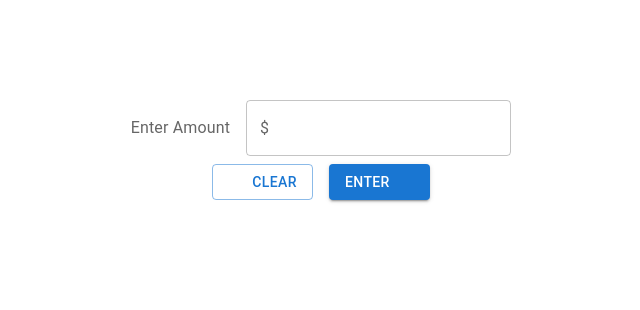
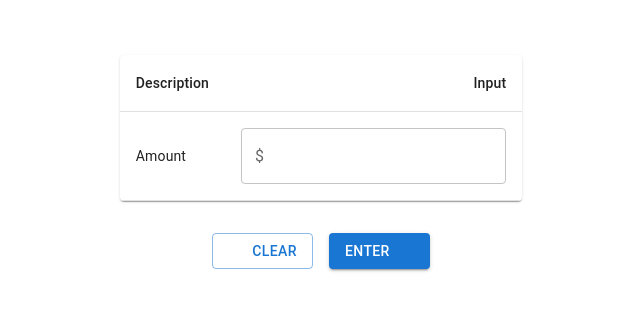
Before and after one commit to samuelparada6/financial-planner, a React (Vite) app: page / in a window 1280 px wide. Shown: the part 250-560 px from the top of the page, without its empty margins (319-959 px from the left). Built offline with nearby package versions, Linux system fonts and the light colour scheme; some icons are missing.

Commit message:
updated to a simple table allowing for user input

```diff
--- a/src/App.jsx
+++ b/src/App.jsx
@@ -8,47 +8,59 @@
 import DeleteIcon from '@mui/icons-material/Delete';
 import SendIcon from '@mui/icons-material/Send';
 import Stack from '@mui/material/Stack';
+import Table from '@mui/material/Table';
+import TableBody from '@mui/material/TableBody';
+import TableCell from '@mui/material/TableCell';
+import TableContainer from '@mui/material/TableContainer';
+import TableHead from '@mui/material/TableHead';
+import TableRow from '@mui/material/TableRow';
+import Paper from '@mui/material/Paper';
 import './App.css'
 
 export default function App() {
-  // State to track amount entered in.
-  const [amount, setAmount] = useState("");
-  const [enteredAmount, setEnteredAmount] = useState("");
-  const [showAmount, setShowAmount] = useState(false);
+  // State for user input
+  const [userInput, setUserInput] = useState("");
+  const [total, setTotal] = useState("");
 
-  // Handles input change
-  function handleChange(value) {
-    setAmount(value);
-    // console.log('Changed! Here it is: ' + value);
+  function handleInputChange(e) {
+    setUserInput(e.target.value);
   }
 
-  // Handles Enter
   function handleEnter() {
-    setEnteredAmount(amount);
-    setAmount("");
-    setShowAmount(true);
+    setTotal(userInput);
+    setUserInput("");
   }
 
-  // Handles Clear
   function handleClear() {
-    setAmount("");
-    setShowAmount(false);
+    setUserInput("");
+    setTotal("");
   }
 
   return (
     <>
-      <div className="tester">
-        <Stack direction="row" spacing={2} alignItems="center" sx={{ m: 1 }}>
-          <InputLabel htmlFor="outlined-adornment-amount">Enter Amount</InputLabel>
+      <TableContainer component={Paper} sx={{ maxWidth: 500, margin: '32px auto' }}>
+        <Table>
+          <TableHead>
+            <TableRow>
+              <TableCell>Description</TableCell>
+              <TableCell align="right">Input</TableCell>
+            </TableRow>
+          </TableHead>
+          <TableBody>
+            <TableRow>
+              <TableCell>Amount</TableCell>
+              <TableCell align="right">
                 <OutlinedInput
-            id="outlined-adornment-amount"
+                  id="user-input"
                   startAdornment={<InputAdornment position="start">$</InputAdornment>}
-            value={amount}
-            onChange={(e) => handleChange(e.target.value)}
+                  value={userInput}
+                  onChange={handleInputChange}
                 />
-        </Stack>
-      </div>
-      <div>
+              </TableCell>
+            </TableRow>
+          </TableBody>
+        </Table>
+      </TableContainer>
       <Stack direction="row" spacing={2} justifyContent="center" sx={{ m: 1 }}>
         <Button variant="outlined" startIcon={<DeleteIcon />} onClick={handleClear}>
           Clear
@@ -57,13 +69,11 @@
           Enter
         </Button>
       </Stack>
-      </div>
-      {showAmount && (
-        <Button color="success" sx={{ m: 1 }}>
-          {enteredAmount}
-        </Button>
-      )
-      }
+      {total && (
+        <Typography variant="h6" align="center" sx={{ mt: 2 }}>
+          Total: ${total}
+        </Typography>
+      )}
     </>
   )
 }
```
Lines whose indentation alone changed are shown as unchanged.
